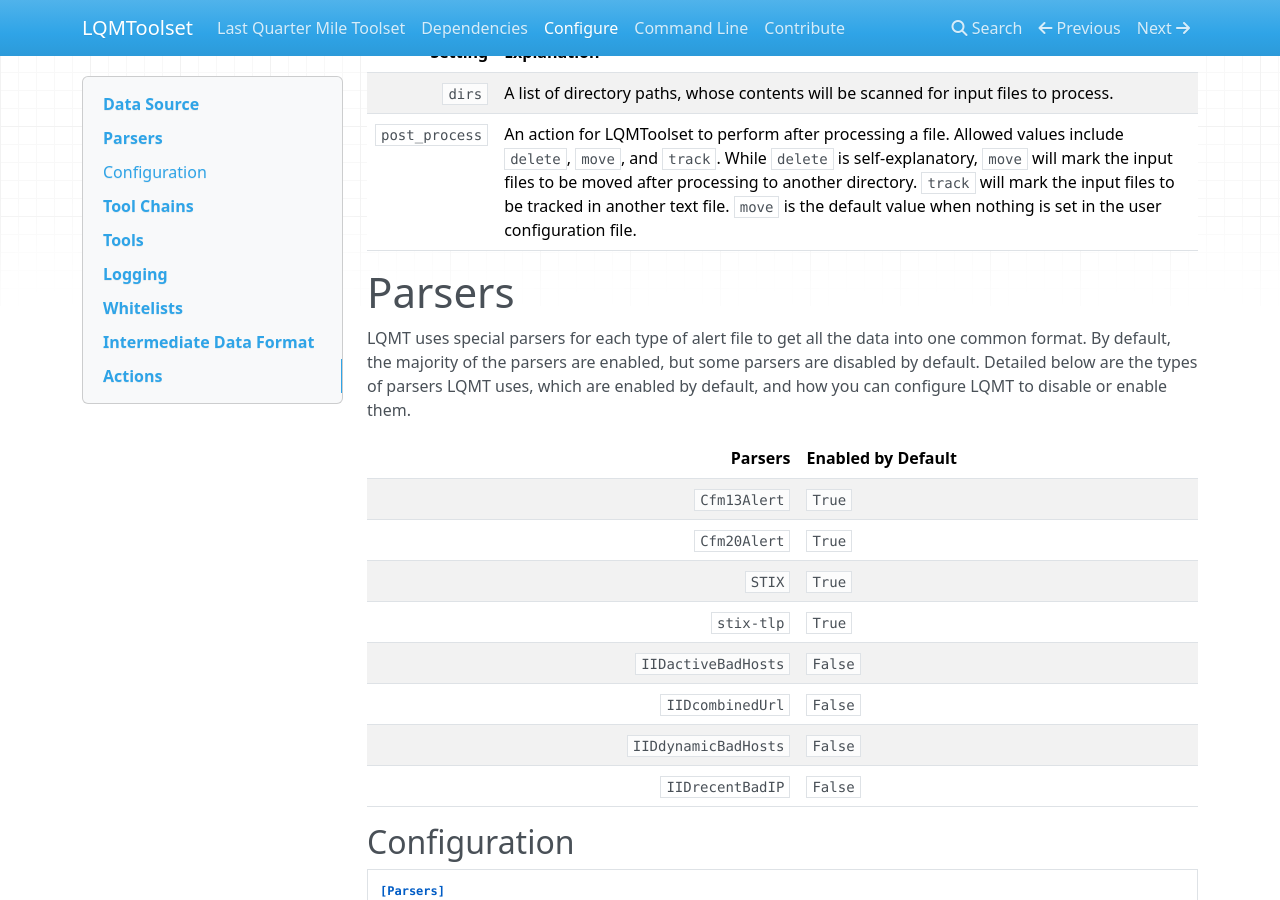
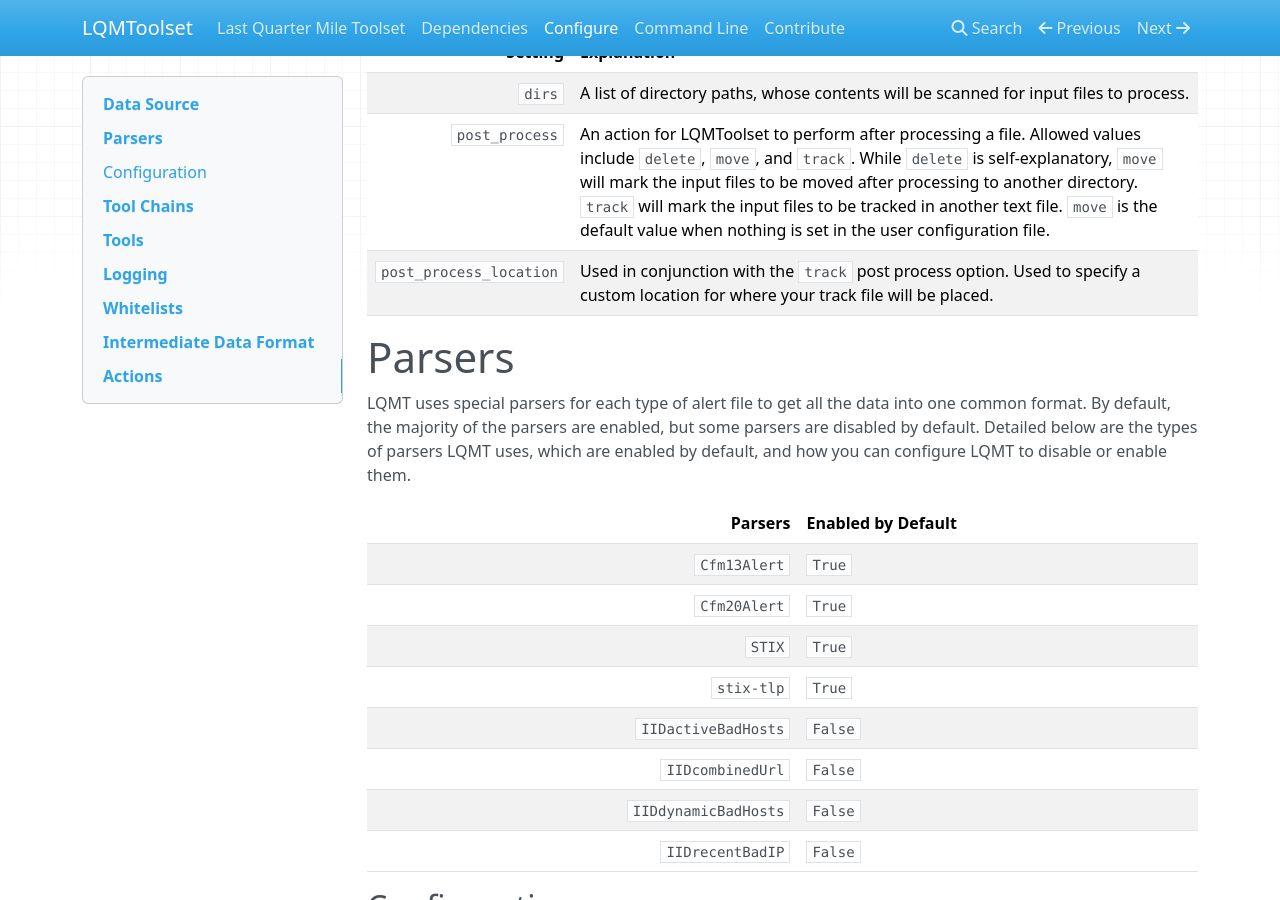
Before and after one commit to anl-cyberscience/LQMToolset, an MkDocs documentation site: the page built from docs/configure.md, in a window 1280 px wide and 900 px high, scrolled down 302 px. Built offline with MkDocs 1.6.1, drawn with Linux system fonts in a browser that asks for light colours; nearby versions of some CDN libraries; old or Windows-style settings are respelled for this version of MkDocs.

Commit message:
Updated documentation on post_process options

```diff
--- a/docs/configure.md
+++ b/docs/configure.md
@@ -8,9 +8,10 @@
         post_process = "delete"
 
 Setting        | Explanation
--------------: | :----------
-`dirs`         | A list of directory paths, whose contents will be scanned for input files to process.
-`post_process` | An action for LQMToolset to perform after processing a file. Allowed values include `delete`, `move`, and `track`. While `delete` is self-explanatory, `move` will mark the input files to be moved after processing to another directory. `track` will mark the input files to be tracked in another text file. `move` is the default value when nothing is set in the user configuration file.
+----------------------: | :----------
+`dirs`                  | A list of directory paths, whose contents will be scanned for input files to process.
+`post_process`          | An action for LQMToolset to perform after processing a file. Allowed values include `delete`, `move`, and `track`. While `delete` is self-explanatory, `move` will mark the input files to be moved after processing to another directory. `track` will mark the input files to be tracked in another text file. `move` is the default value when nothing is set in the user configuration file.
+`post_process_location` | Used in conjunction with the `track` post process option. Used to specify a custom location for where your track file will be placed.
 
 # Parsers
 LQMT uses special parsers for each type of alert file to get all the data into one common format. By default, the majority of the parsers are enabled, but some parsers are disabled by default. Detailed below are the types of parsers LQMT uses, which are enabled by default, and how you can configure LQMT to disable or enable them.
```
